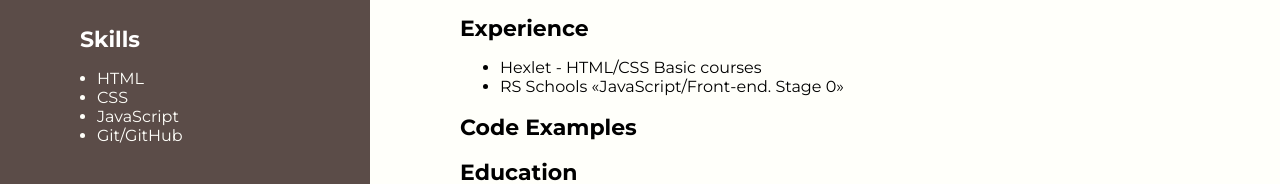
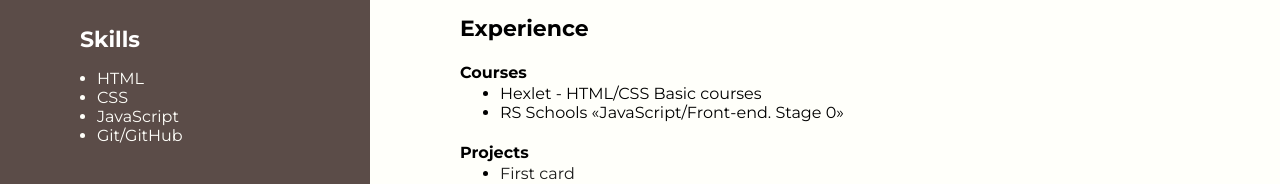
Before and after one commit to 225Laura/rsschool-cv, a plain HTML site: page index.html in a window 1280 px wide. Shown: the part 573-757 px from the top of the page. Drawn offline with Linux system fonts and the light colour scheme.

Commit message:
feat: update experience section with courses and projects

```diff
--- a/index.html
+++ b/index.html
@@ -84,9 +84,15 @@
                 <!-- My experience section -->
                 <section id="experience" class="my-experience">
                     <h2 class="main-content-title">Experience</h2>
+                    <h4 class="experience-title">Courses</h4>
                     <ul class="experience-list">
                         <li>Hexlet - HTML/CSS Basic courses</li>
                         <li>RS Schools «JavaScript/Front-end. Stage 0»</li>
+                    </ul>
+                    <h4 class="experience-title">Projects</h4>
+                    <ul class="experience-list">
+                        <li><a class="projects-link" href="https://github.com/225Laura/My-first-card" target="_blank">First card</a></li>
+                        <li><a class="projects-link" href="https://github.com/225Laura/first-personal-webpage" target="_blank">First personal webpage</a></li>
                     </ul>
                 </section>
                 <!-- Code examples section-->
--- a/style.css
+++ b/style.css
@@ -112,7 +112,18 @@ list-style-type: none;
     max-width: 1440px;
     margin: 0 auto;
 }
-
+.projects-link {
+    text-decoration: none;
+    font-size: 16px;
+    font-weight: 400;
+    color: #1C1C1B;
+}
+.experience-title {
+    margin-bottom: 0;
+}
+.experience-list {
+    margin-top: 2px;
+}
 /* Footer section */
 .footer-section {
     display: flex;
```
